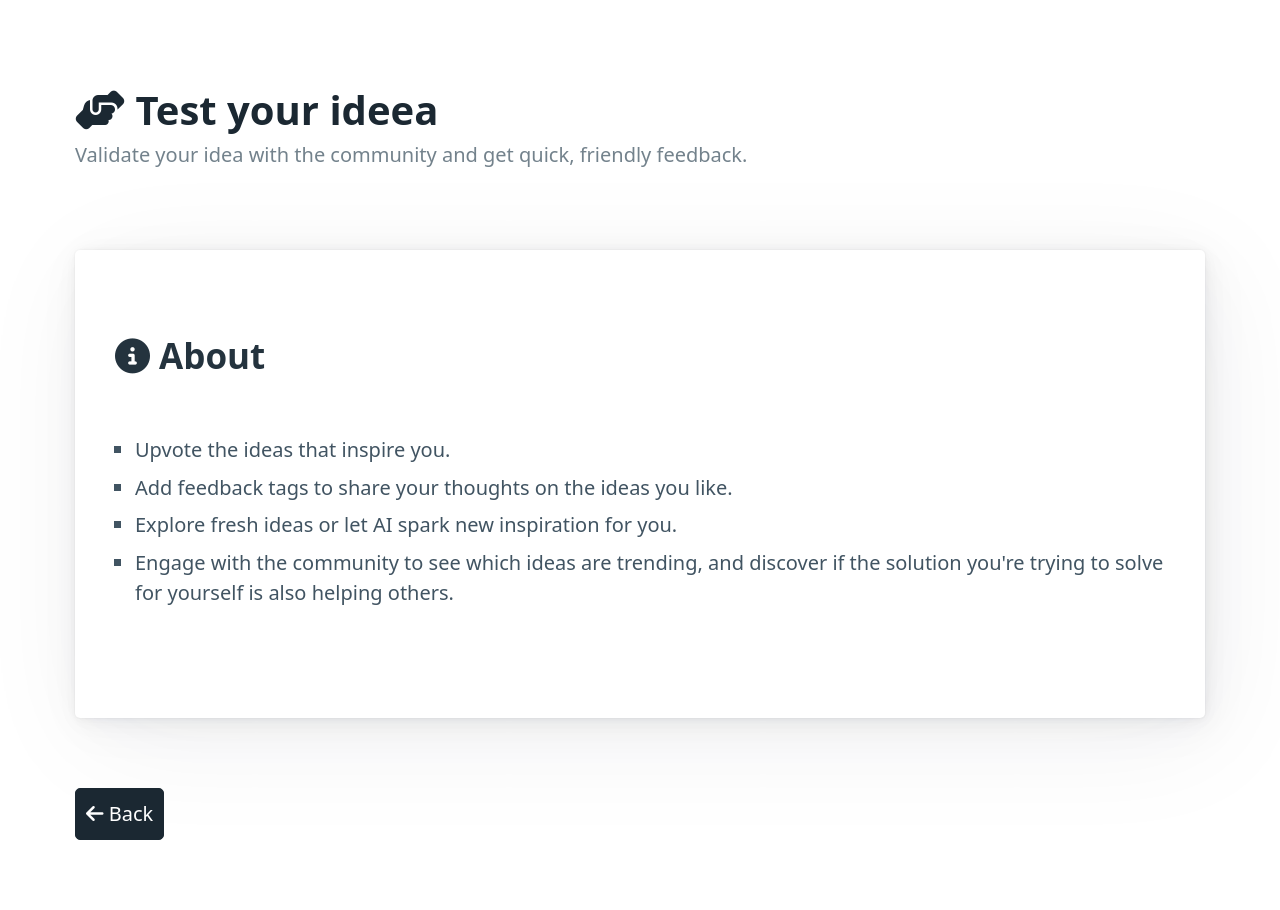
After one commit to nodes-ro/ideas, a Flask app: page /about in a window 1280 px wide. The commit adds this page. Run offline with Flask 3, Linux system fonts and the light colour scheme; some libraries are stand-ins or nearby versions.

Commit message:
added about page

```diff
--- a/app.py
+++ b/app.py
@@ -18,6 +18,10 @@ app.secret_key = 'your_secret_key'  # Needed for flash messages
 # Initialize the SQLAlchemy instance with the app
 db.init_app(app)
 csrf = CSRFProtect(app)
+
+@app.route('/about')
+def about():
+    return render_template('about.html')
 
 @app.route('/support')
 def support():
--- /dev/null
+++ b/templates/about.html
@@ -0,0 +1,37 @@
+<!DOCTYPE html>
+<html lang="en">
+<head>
+    <meta charset="UTF-8">
+    <meta content="width=device-width, initial-scale=1.0" name="viewport">
+    <title>About Us</title>
+    <link href="https://unpkg.com/@picocss/pico@1.5.0/css/pico.min.css" rel="stylesheet">
+    <link href="https://cdnjs.cloudflare.com/ajax/libs/font-awesome/6.4.2/css/all.min.css" rel="stylesheet">
+</head>
+<body>
+
+<main class="container">
+    <hgroup>
+        <h1><i class="fa-solid fa-hands-helping"></i> Test your ideea</h1>
+        <p>Validate your idea with the community and get quick, friendly feedback. </p>
+
+    </hgroup>
+
+    <article>
+        <h2><i class="fa-solid fa-info-circle"></i> About</h2>
+        <ul>
+            <li>Upvote the ideas that inspire you.</li>
+            <li>Add feedback tags to share your thoughts on the ideas you like.</li>
+            <li>Explore fresh ideas or let AI spark new inspiration for you.</li>
+            <li>Engage with the community to see which ideas are trending, and discover if the solution you're trying to solve for yourself is also helping others.</li>
+        </ul>
+
+    </article>
+
+    <nav>
+        <a class="contrast" href="javascript:history.back()" role="button"><i class="fa-solid fa-arrow-left"></i>
+            Back</a>
+    </nav>
+</main>
+
+</body>
+</html>
```
Also changed, not shown: templates/index.html (+13 -12 lines).
